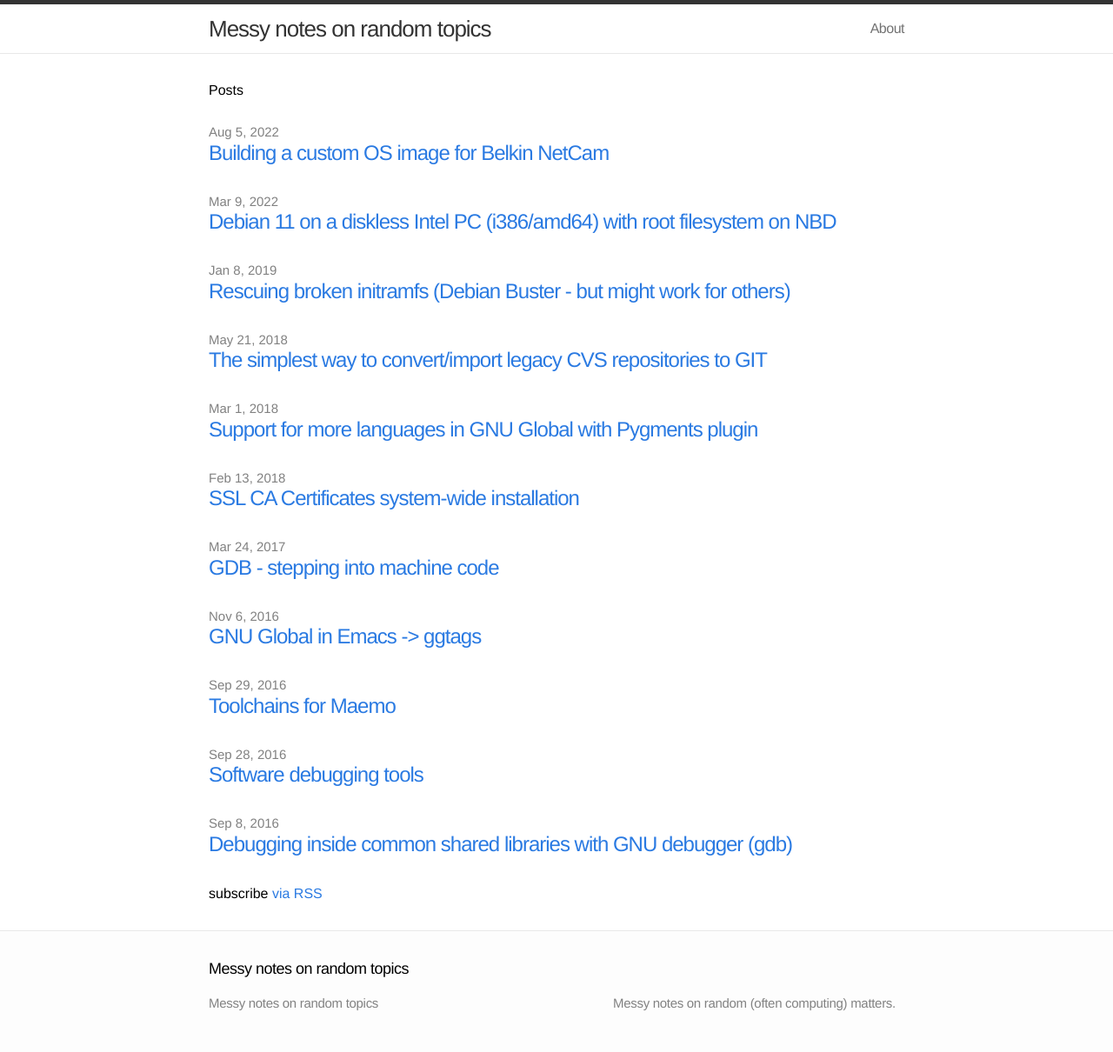
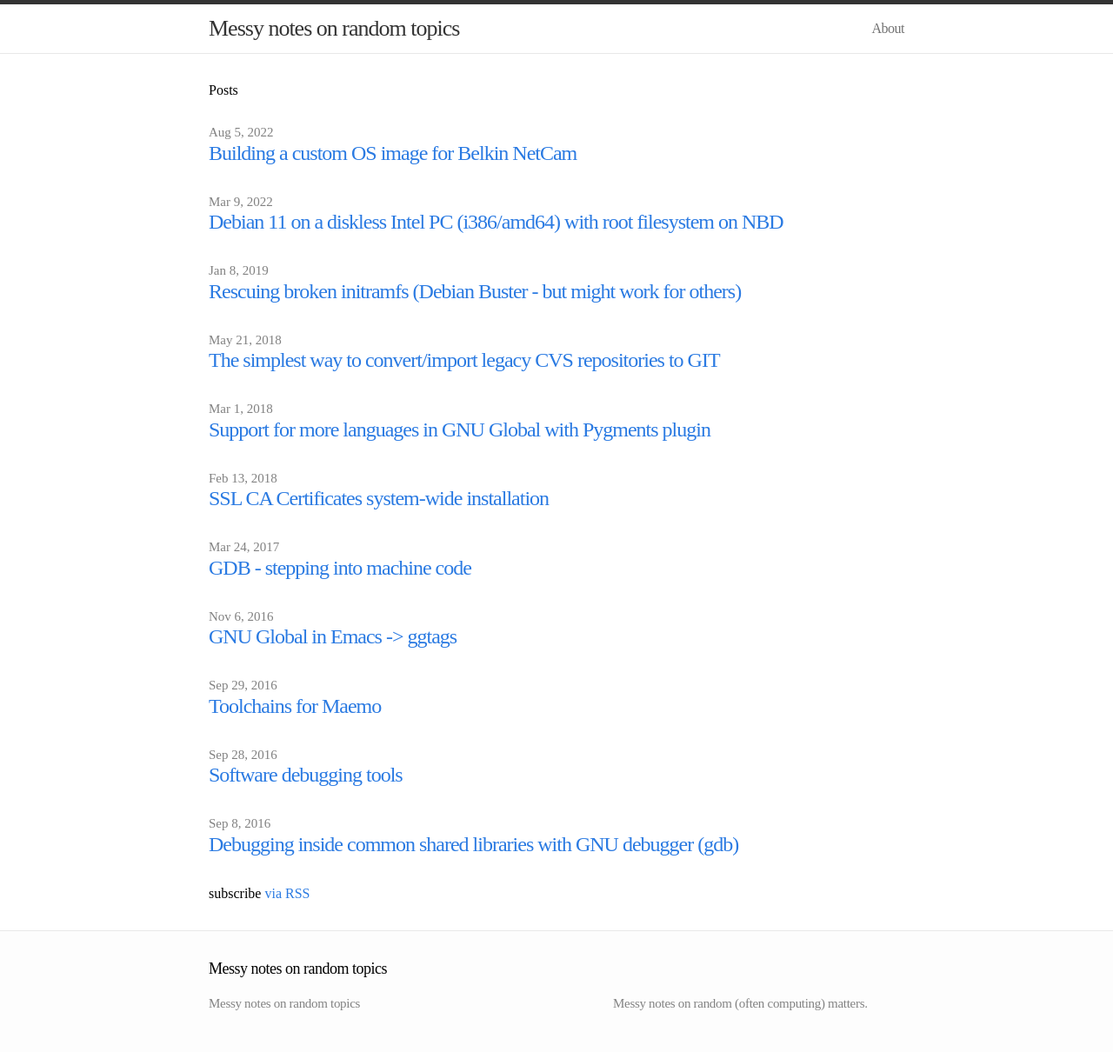
Before and after one commit to t-w/t-w.github.io, a Jekyll site: the page built from index.html, in a window 1280 px wide. Shown: the whole page at 87% size. Built offline with Jekyll 4.4.1, drawn with Linux system fonts in a browser that asks for light colours.

Commit message:
css: changed default font style.

```diff
--- a/css/main.css
+++ b/css/main.css
@@ -9,7 +9,7 @@
 html, body { height: 100%; }
 
 body {
-  font-family: Helvetica, Arial, sans-serif;
+  font-family: sans-serif, Helvetica, Arial, ;
   font-size: 16px;
   line-height: 1.5;
   font-weight: 300;
```
